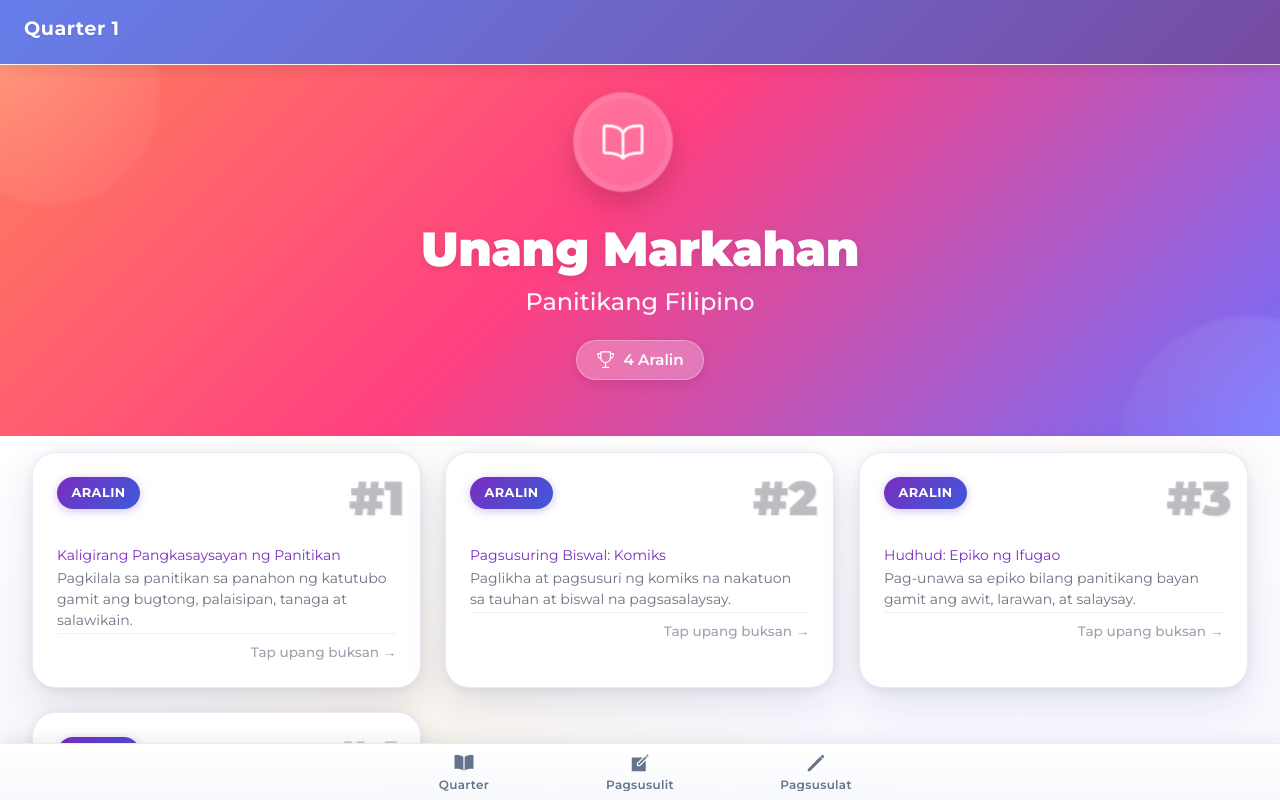
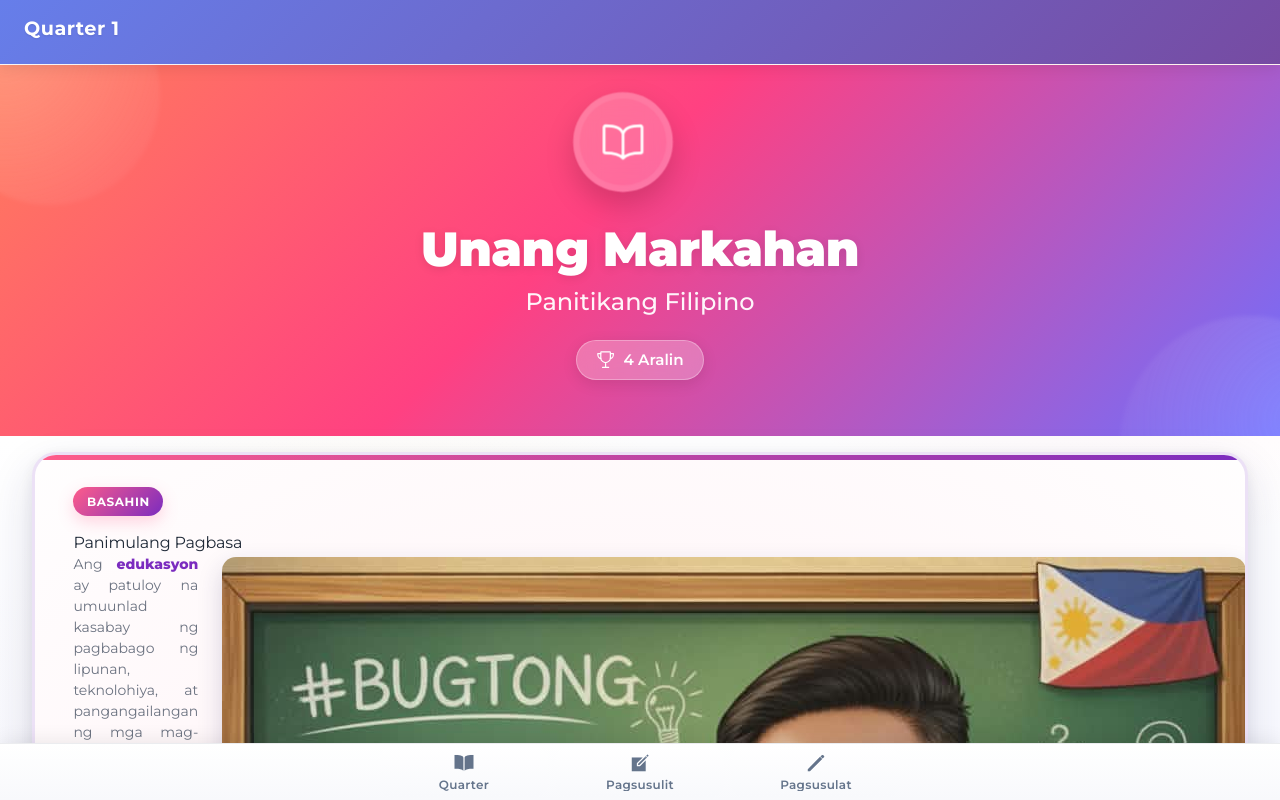
Before and after one commit to Angealee/YCOapp, a React (Vite) app: page /quarter/1 in a window 1280 px wide. Built offline with nearby package versions, Linux system fonts and the light colour scheme.

Commit message:
semi ui update

```diff
--- a/src/data/quarter1Lesson1.ts
+++ b/src/data/quarter1Lesson1.ts
@@ -12,7 +12,9 @@ export const quarter1Lesson1 = {
       interactive: true
     }
   },
-
+  PaunangSalita: {
+    description: `Ang edukasyon ay patuloy na umuunlad kasabay ng pagbabago ng lipunan, teknolohiya, at pangangailangan ng mga mag-aaral. Sa bawat yugto ng pagbabagong ito, ang guro ay nananatiling sentral na salik sa paghubog ng kaalaman, kakayahan, at pagpapahalaga ng kabataan. Higit sa simpleng paghahatid ng aralin, ang pagtuturo ay isang sining at bokasyong nangangailangan ng malikhaing pag-iisip, patuloy na pagkatuto, at kakayahang umangkop sa iba’t ibang konteksto ng pagkatuto. Sa ganitong pananaw, mahalagang linangin at paunlarin ang mga pedagogiyang tumutugon sa dinamiko at inklusibong pangangailangan ng mga mag-aaral sa makabagong panahon.`
+  },
   sections: [
     {
       id: "bugtong",
@@ -159,8 +161,5 @@ export const quarter1Lesson1 = {
       ]
     }
 
-    // 👉 You will do the SAME pattern for:
-    // tanaga
-    // salawikain
   ]
 };
--- a/src/pages/lessons/Quarter1Aralin1.tsx
+++ b/src/pages/lessons/Quarter1Aralin1.tsx
@@ -181,13 +181,13 @@ const Quarter1Aralin1: React.FC = () => {
                     </IonCardContent>
                   </IonCard>
 
-{/* Palaisipan Section */}
+            {/* Palaisipan Section */}
                   <IonCard className="info-card gradient-pink">
                     <IonCardContent>
                       <div className="card-icon">
                         <IonIcon icon={heartOutline} />
                       </div>
-                      <h1 className="card-title"><strong>Kahalagahan ng Bugtong</strong></h1>
+                      <h1 className="card-title"><strong>Katangian ng Palaisipan</strong></h1>
                        <div className="card-list">
                         <div className="list-item">
                           <span className="item-number">1</span>
--- a/src/pages/quarter/Quarter1.css
+++ b/src/pages/quarter/Quarter1.css
@@ -174,6 +174,102 @@
   display: flex;
   flex-direction: column;
   gap: 1rem;
+}
+
+/* Reading Section */
+.reading-section {
+  padding:1rem;
+}
+
+.reading-card {
+  position: relative;
+  margin: 0;
+  border-radius: var(--card-radius);
+  background: white;
+  box-shadow:
+    0 18px 45px rgba(38, 38, 95, 0.14),
+    0 4px 16px rgba(38, 38, 95, 0.08);
+  overflow: hidden;
+  border: 3px solid rgba(123, 44, 191, 0.14);
+}
+
+.reading-card::before {
+  content: '';
+  position: absolute;
+  top: 0;
+  left: 0;
+  right: 0;
+  height: 5px;
+  background: linear-gradient(90deg, var(--storybook-berry) 0%, var(--storybook-violet) 100%);
+}
+
+.reading-card-glow {
+  position: absolute;
+  inset: -40% -20% auto -20%;
+  height: 220%;
+  background: radial-gradient(circle, rgba(255, 92, 138, 0.18) 0%, transparent 70%);
+  pointer-events: none;
+  opacity: 0.7;
+}
+
+.reading-card-content {
+  padding: 1.6rem 1.7rem 1.9rem;
+  position: relative;
+  z-index: 2;
+
+}
+
+.reading-badge {
+  display: inline-flex;
+  align-items: center;
+  gap: 0.35rem;
+  padding: 0.35rem 0.85rem;
+  border-radius: 999px;
+  font-size: 0.75rem;
+  font-weight: 700;
+  letter-spacing: 0.6px;
+  text-transform: uppercase;
+  color: white;
+  background: linear-gradient(135deg, var(--storybook-berry) 0%, var(--storybook-violet) 100%);
+  box-shadow: 0 6px 16px rgba(255, 92, 138, 0.25);
+  margin-bottom: 0.9rem;
+}
+
+.reading-title {
+  font-size: 1.6rem;
+  font-weight: 800;
+  margin: 0 0 0.75rem 0;
+  color: var(--storybook-ink);
+  letter-spacing: -0.2px;
+}
+
+.reading-text {
+  font-size: 1.15rem;
+  line-height: 1.85;
+  margin: 0;
+  color: var(--storybook-ink-soft);
+  text-align: justify;
+}
+
+.reading-text strong {
+  color: var(--storybook-violet);
+  font-weight: 800;
+}
+
+.reading-layout {
+  display: flex;
+  align-items: center;
+  flex-direction: row;
+  gap: 1rem;
+}
+
+.reading-image {
+  width: 100%;
+  max-width: 350px;
+  align-self: center;
+  border-radius: 14px;
+  object-fit: fill;
+  box-shadow: 0 10px 24px rgba(38, 38, 95, 0.18);
 }
 
 /* Modern Card */
@@ -411,6 +507,27 @@
     padding: 0 2rem 2rem;
   }
 
+  .reading-layout {
+    flex-direction: row;
+    align-items: stretch;
+    gap: 1.5rem;
+  }
+
+  .reading-text {
+    flex: 1.2;
+    font-size: 1.25rem;
+  }
+
+  .reading-image {
+    flex: 1;
+    max-width: none;
+    min-height: 280px;
+  }
+
+  .reading-section {
+    padding: 0 2rem 1.75rem;
+  }
+
   .hero-header {
     padding: 3rem 2rem 3.5rem;
   }
@@ -419,6 +536,10 @@
 @media (min-width: 1024px) {
   .aralin-grid {
     grid-template-columns: repeat(3, 1fr);
+  }
+
+  .reading-card-content {
+    padding: 2rem 2.4rem 2.3rem;
   }
 }
 
--- a/src/pages/quarter/Quarter1.tsx
+++ b/src/pages/quarter/Quarter1.tsx
@@ -75,6 +75,27 @@ const Quarter1: React.FC = () => {
         </div>
 
         {/* Aralin Cards Grid */}
+        {/* Reading Section */}
+        <div className="reading-section">
+          <IonCard className="reading-card">
+            <div className="reading-card-glow" />
+            <IonCardContent className="reading-card-content">
+              <div className="reading-badge">Basahin</div>
+              <h2 className="reading-title">Panimulang Pagbasa</h2>
+              <div className="reading-layout">
+                <p className="reading-text">
+                  Ang <strong>edukasyon</strong> ay patuloy na umuunlad kasabay ng pagbabago ng lipunan, teknolohiya, at pangangailangan ng mga mag-aaral. Sa bawat yugto ng pagbabagong ito, ang <strong>guro</strong> ay nananatiling sentral na salik sa paghubog ng kaalaman, kakayahan, at pagpapahalaga ng kabataan. Higit sa simpleng paghahatid ng aralin, ang <strong>pagtuturo</strong> ay isang sining at bokasyong nangangailangan ng malikhaing pag-iisip, patuloy na pagkatuto, at kakayahang umangkop sa iba't ibang konteksto ng pagkatuto. Sa ganitong pananaw, mahalagang linangin at paunlarin ang mga <strong> pedagogiya</strong> ng tumutugon sa dinamiko at inklusibong pangangailangan ng mga mag-aaral sa makabagong panahon.
+                </p>
+                <img
+                  className="reading-image"
+                  src="/assets/img/PanimulaYco.jpg"
+                  alt="Panimulang pagbasa"
+                />
+              </div>
+            </IonCardContent>
+          </IonCard>
+        </div>
+
         <div className="aralin-grid">
           {quarter1Aralin.map((aralin: Aralin, index: number) => {
             const progress = getAralinProgress(aralin.id);
@@ -93,6 +114,11 @@ const Quarter1: React.FC = () => {
                   {/* Top Section */}
                   <div className="card-top">
                     <div className="lesson-badge">Aralin</div>
+                  </div>
+
+                  {/* Progress Bar */}
+                  <div className="progress-bar-container">
+                    <div className="progress-bar" style={{ width: `${progress}%` }} />
                   </div>
 
                   {/* Content */}
```
Also changed, not shown: public/assets/img/PanimulaYco.jpg (added).
